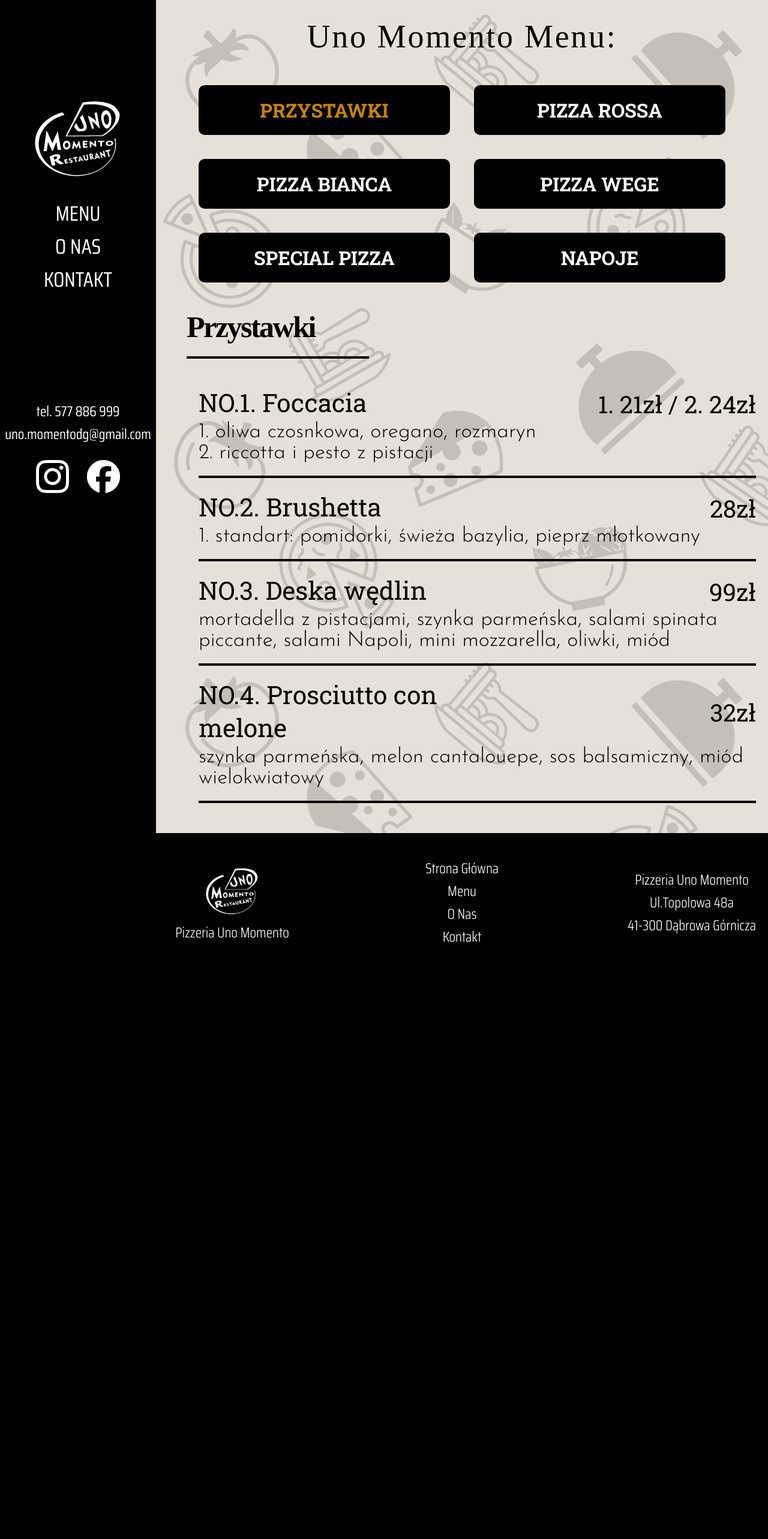
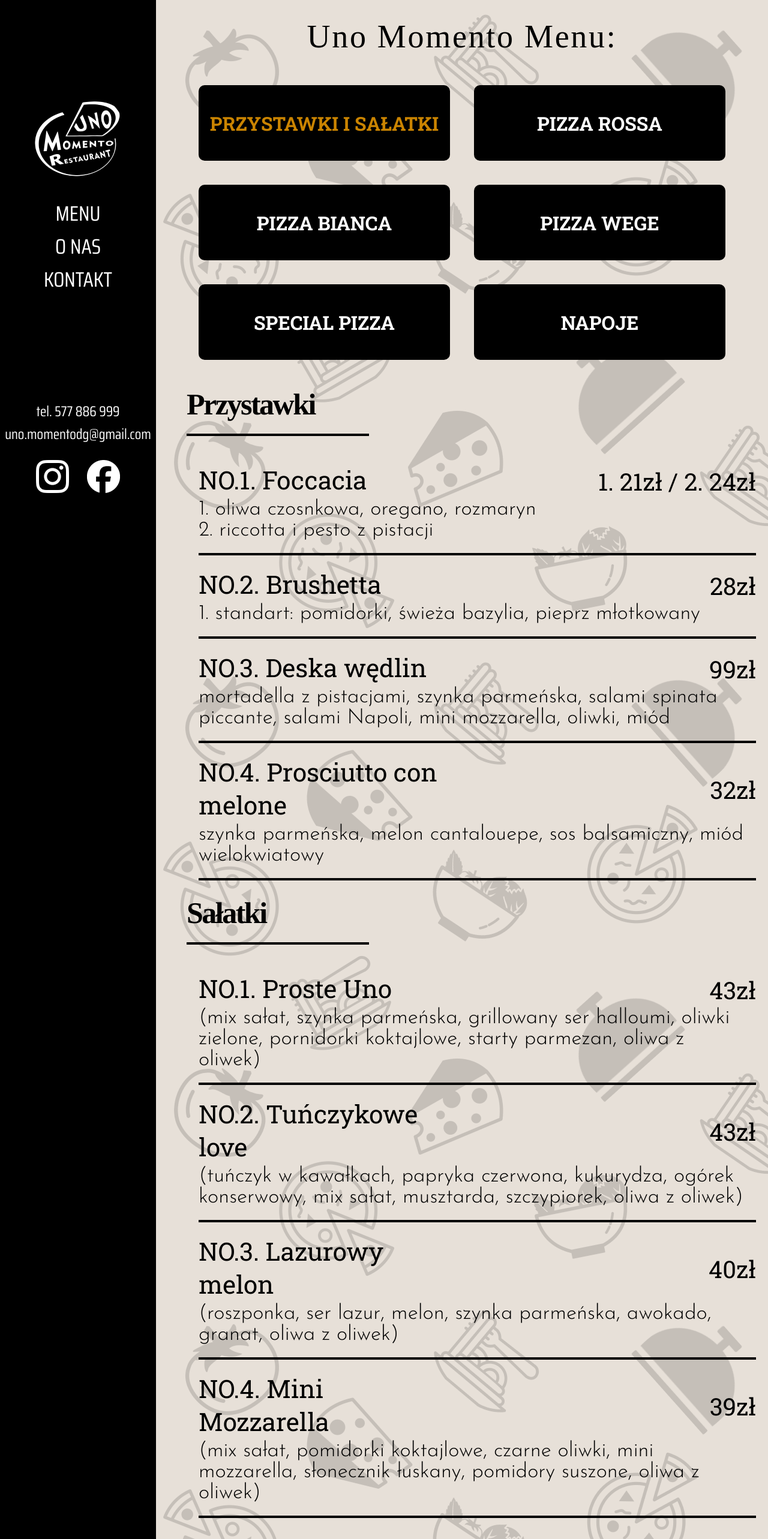
Before and after one commit to kwasnakiwi/ZarazSiePoplacze, a React (Vite) app: page /menu/przystawki in a window 1280 px wide. Shown: the top 2566 px of the page at 60% size. Before the commit the page ends 1645 px from the top, so only its background shows below. Built offline with nearby package versions, Linux system fonts and the light colour scheme; a web font is replaced by a local one.

Commit message:
last changes

```diff
--- a/src/AboutUs.tsx
+++ b/src/AboutUs.tsx
@@ -2,7 +2,7 @@
 
 
 function AboutUs() {
-    return <section className="center-container-main">
+    return <section className="center-container-main center-container">
       <div className="about-title-box">
         <h1 className="about-title">Witaj w Pizzerii Uno Momento – Twoje miejsce na prawdziwą, kulinarną ucztę!</h1>
       </div>
--- a/src/DrinksMenu.tsx
+++ b/src/DrinksMenu.tsx
@@ -6,7 +6,7 @@
         <div className="menu-top">
         <h1 className="menu-title">Uno Momento Menu:</h1>
         <div className="menu-nav-btns">
-          <Link to='/menu/przystawki' className="menu-btn">PRZYSTAWKI</Link>
+          <Link to='/menu/przystawki' className="menu-btn">PRZYSTAWKI I SAŁATKI</Link>
           <Link to='/menu/pizzarossa' className="menu-btn">PIZZA ROSSA</Link>
           <Link to='/menu/pizzabianca' className="menu-btn">PIZZA BIANCA</Link>
           <Link to='/menu/pizzawege' className="menu-btn">PIZZA WEGE</Link>
--- a/src/HomePage.tsx
+++ b/src/HomePage.tsx
@@ -40,7 +40,7 @@
           <div className="meet-us-line">
             <img src={zdjecie}/>
             <div className="meet-us-text">
-              <h3>Ludzie i Miejsce, które Pokochasz</h3>
+              <h3>Ludzie i Miejsce, które pokochasz</h3>
               <p>
                 Uno Momento to miejsce, gdzie pasja do włoskiej kuchni spotyka się z rodzinną atmosferą. Nasz przytulny lokal to idealne miejsce na spotkania przy wyśmienitej pizzy, przygotowanej według tradycyjnych receptur. Zajrzyj do nas, poczuj smak prawdziwej Italii i daj się oczarować wyjątkowym klimatem naszego wnętrza.
               </p>
--- a/src/Navbar.tsx
+++ b/src/Navbar.tsx
@@ -14,7 +14,8 @@
             <li className="navbar-line"><Link to='/contact'>KONTAKT</Link></li>
             <li className="navbar-line"><h3 className="under-nav">tel. 577 886 999<br/>
             uno.momentodg@gmail.com</h3></li>
-            <li className='navbar-line'><div className='fbigicons'><img src={ig}/><img src={fb}/></div></li>
+            <li className='navbar-line'><div className='fbigicons'><a href='https://www.instagram.com/uno.momento.pizza?igsh=Z3NyZGN6OWJrNmtu'><img src={ig}/></a>
+            <a href='https://www.facebook.com/momento.unorestaurant'><img src={fb}/></a></div></li>
         </ul>
 
         </div>
@@ -35,7 +36,8 @@
 }
 }><svg xmlns="http://www.w3.org/2000/svg" height="36px" viewBox="0 -960 960 960" width="36px" fill="#e8eaed"><path d="M120-240v-80h720v80H120Zm0-200v-80h720v80H120Zm0-200v-80h720v80H120Z"/></svg>
 </a></li>
-    <li className='navbar-line hideOnMobile'><div className='fbigicons'><img src={ig}/><img src={fb}/></div></li>
+    <li className='navbar-line hideOnMobile'><a href='https://www.instagram.com/uno.momento.pizza?igsh=Z3NyZGN6OWJrNmtu'><img src={ig}/></a>
+    <a href='https://www.facebook.com/momento.unorestaurant'><img src={fb}/></a></li>
 
           </ul>
         </div>
@@ -59,8 +61,8 @@
   </div>
   <div className='under-nav4'>
     <div className='fbigicons2'>
-      <img src={ig}/>
-      <img src={fb}/>
+    <a href='https://www.instagram.com/uno.momento.pizza?igsh=Z3NyZGN6OWJrNmtu'><img src={ig}/></a>
+    <a href='https://www.facebook.com/momento.unorestaurant'><img src={fb}/></a>
     </div>
   </div>
 </div>
--- a/src/PizzaBiancaMenu.tsx
+++ b/src/PizzaBiancaMenu.tsx
@@ -6,7 +6,7 @@
         <div className="menu-top">
         <h1 className="menu-title">Uno Momento Menu:</h1>
         <div className="menu-nav-btns">
-          <Link to='/menu/przystawki' className="menu-btn">PRZYSTAWKI</Link>
+          <Link to='/menu/przystawki' className="menu-btn">PRZYSTAWKI I SAŁATKI</Link>
           <Link to='/menu/pizzarossa' className="menu-btn">PIZZA ROSSA</Link>
           <Link to='/menu/pizzabianca' className="menu-btn" id="orange">PIZZA BIANCA</Link>
           <Link to='/menu/pizzawege' className="menu-btn">PIZZA WEGE</Link>
--- a/src/PizzaRossaMenu.tsx
+++ b/src/PizzaRossaMenu.tsx
@@ -6,7 +6,7 @@
         <div className="menu-top">
         <h1 className="menu-title">Uno Momento Menu:</h1>
         <div className="menu-nav-btns">
-          <Link to='/menu/przystawki' className="menu-btn">PRZYSTAWKI</Link>
+          <Link to='/menu/przystawki' className="menu-btn">PRZYSTAWKI I SAŁATKI</Link>
           <Link to='/menu/pizzarossa' className="menu-btn" id="orange">PIZZA ROSSA</Link>
           <Link to='/menu/pizzabianca' className="menu-btn">PIZZA BIANCA</Link>
           <Link to='/menu/pizzawege' className="menu-btn">PIZZA WEGE</Link>
--- a/src/PizzaWegeMenu.tsx
+++ b/src/PizzaWegeMenu.tsx
@@ -5,7 +5,7 @@
         <div className="menu-top">
         <h1 className="menu-title">Uno Momento Menu:</h1>
         <div className="menu-nav-btns">
-          <Link to='/menu/przystawki' className="menu-btn">PRZYSTAWKI</Link>
+          <Link to='/menu/przystawki' className="menu-btn">PRZYSTAWKI I SAŁATKI</Link>
           <Link to='/menu/pizzarossa' className="menu-btn">PIZZA ROSSA</Link>
           <Link to='/menu/pizzabianca' className="menu-btn">PIZZA BIANCA</Link>
           <Link to='/menu/pizzawege' className="menu-btn" id="orange">PIZZA WEGE</Link>
--- a/src/PrzystawkiMenu.tsx
+++ b/src/PrzystawkiMenu.tsx
@@ -1,11 +1,11 @@
 import { Link } from "react-router-dom"
-function PrzystawkiMenu() {
+function PrzystawkiISalatki() {
     return(
       <section className="menu-container center-container">
         <div className="menu-top">
         <h1 className="menu-title">Uno Momento Menu:</h1>
         <div className="menu-nav-btns">
-          <Link to='/menu/przystawki' className="menu-btn" id="orange">PRZYSTAWKI</Link>
+          <Link to='/menu/przystawki' className="menu-btn" id="orange">PRZYSTAWKI I SAŁATKI</Link>
           <Link to='/menu/pizzarossa' className="menu-btn">PIZZA ROSSA</Link>
           <Link to='/menu/pizzabianca' className="menu-btn">PIZZA BIANCA</Link>
           <Link to='/menu/pizzawege' className="menu-btn">PIZZA WEGE</Link>
@@ -66,6 +66,58 @@
             </div>
             <hr className="menu-item-line"/>
           </div>
+          <div className="menu-items-title-box">
+            <h2 className="menu-items-title">Sałatki</h2>
+            <hr className="menu-items-title-line" id='menu-line1'/>
+          </div>
+          <div className="menu-item">
+            <div className="menu-item-top">
+              <h3 className="menu-item-name">NO.1. Proste Uno</h3>
+              <h4 className="menu-item-price">43zł</h4>
+            </div>
+            <div className="menu-item-bottom">
+              <p className="menu-item-desc">
+              (mix sałat, szynka parmeńska, grillowany ser halloumi, oliwki zielone, pornidorki koktajlowe, starty parmezan, oliwa z oliwek)
+              </p>
+            </div>
+            <hr className="menu-item-line"/>
+          </div>
+          <div className="menu-item">
+            <div className="menu-item-top">
+              <h3 className="menu-item-name">NO.2. Tuńczykowe love</h3>
+              <h4 className="menu-item-price">43zł</h4>
+            </div>
+            <div className="menu-item-bottom">
+              <p className="menu-item-desc">
+              (tuńczyk w kawałkach, papryka czerwona, kukurydza, ogórek konserwowy, mix sałat, musztarda, szczypiorek, oliwa z oliwek)
+              </p>
+            </div>
+            <hr className="menu-item-line"/>
+          </div>
+          <div className="menu-item">
+            <div className="menu-item-top">
+              <h3 className="menu-item-name">NO.3. Lazurowy melon</h3>
+              <h4 className="menu-item-price">40zł</h4>
+            </div>
+            <div className="menu-item-bottom">
+              <p className="menu-item-desc">
+              (roszponka, ser lazur, melon, szynka parmeńska, awokado, granat, oliwa z oliwek)
+              </p>
+            </div>
+            <hr className="menu-item-line"/>
+          </div>
+          <div className="menu-item">
+            <div className="menu-item-top">
+              <h3 className="menu-item-name">NO.4. Mini Mozzarella</h3>
+              <h4 className="menu-item-price">39zł</h4>
+            </div>
+            <div className="menu-item-bottom">
+              <p className="menu-item-desc">
+              (mix sałat, pomidorki koktajlowe, czarne oliwki, mini mozzarella, słonecznik łuskany, pomidory suszone, oliwa z oliwek)
+              </p>
+            </div>
+            <hr className="menu-item-line"/>
+          </div>
         </div>
       </section>
     )
@@ -105,4 +157,4 @@
               <p className="menu-item-description">szynka parmeńska, melon cantalouepe, sos balsamiczny, miód wielokwiatowy</p>
               <h4 className="menu-item-price">32zł</h4> */}
 }
-export default PrzystawkiMenu
+export default PrzystawkiISalatki
--- a/src/SpecialPizzaMenu.tsx
+++ b/src/SpecialPizzaMenu.tsx
@@ -6,7 +6,7 @@
       <div className="menu-top">
         <h1 className="menu-title">Uno Momento Menu:</h1>
         <div className="menu-nav-btns">
-          <Link to='/menu/przystawki' className="menu-btn">PRZYSTAWKI</Link>
+          <Link to='/menu/przystawki' className="menu-btn">PRZYSTAWKI I SAŁATKI</Link>
           <Link to='/menu/pizzarossa' className="menu-btn">PIZZA ROSSA</Link>
           <Link to='/menu/pizzabianca' className="menu-btn">PIZZA BIANCA</Link>
           <Link to='/menu/pizzawege' className="menu-btn">PIZZA WEGE</Link>
--- a/src/index.css
+++ b/src/index.css
@@ -73,6 +73,7 @@
 .navbar2-h3{
   margin: 0;
   font-family: Saira Condensed;
+  font-size: 25px;
   font-weight: 400;
   color: white;
 }
@@ -374,15 +375,19 @@
 }
 .menu-btn{
   font-family: Roboto Slab;
-  font-size: 37px;
+  font-size: 32px;
   font-weight: 700;
   text-align: center;
-  padding: 20px;
+  padding: 0;
   background-color: black;
   margin: 20px;
   border-radius: 10px;
   align-items: center;
   transition: 0.5s;
+  height: 126px;
+  display: flex;
+  align-items: center;
+  justify-content: center;
 }
 .menu-btn:hover{
   color: rgb(202, 132, 1);
```
Also changed, not shown: src/Contact.tsx (+8 -20 lines).
